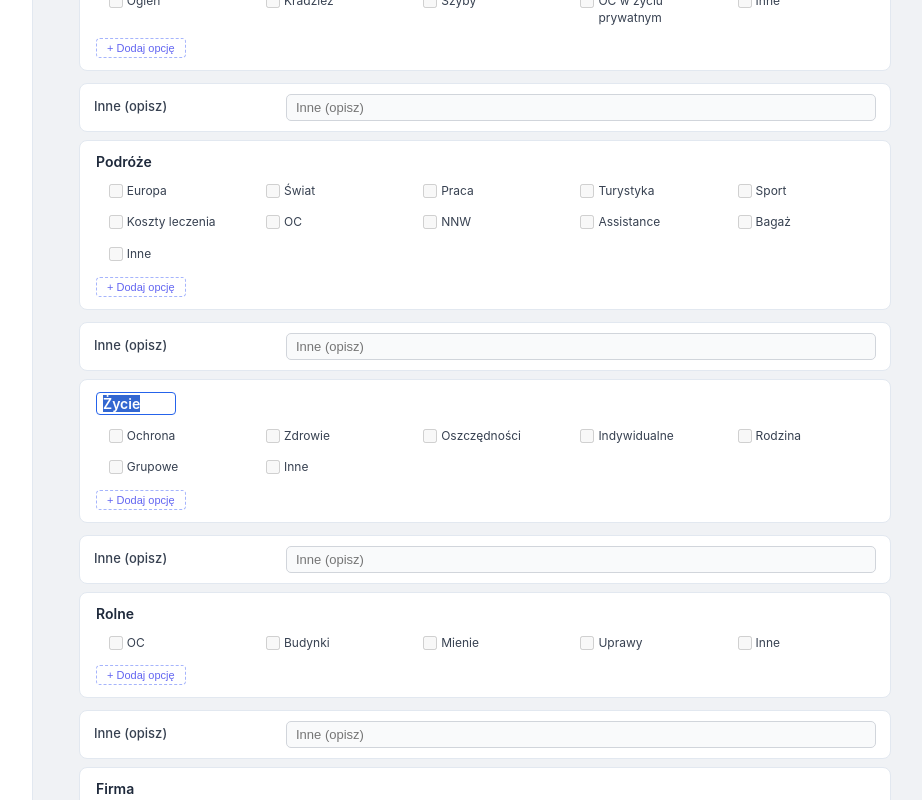
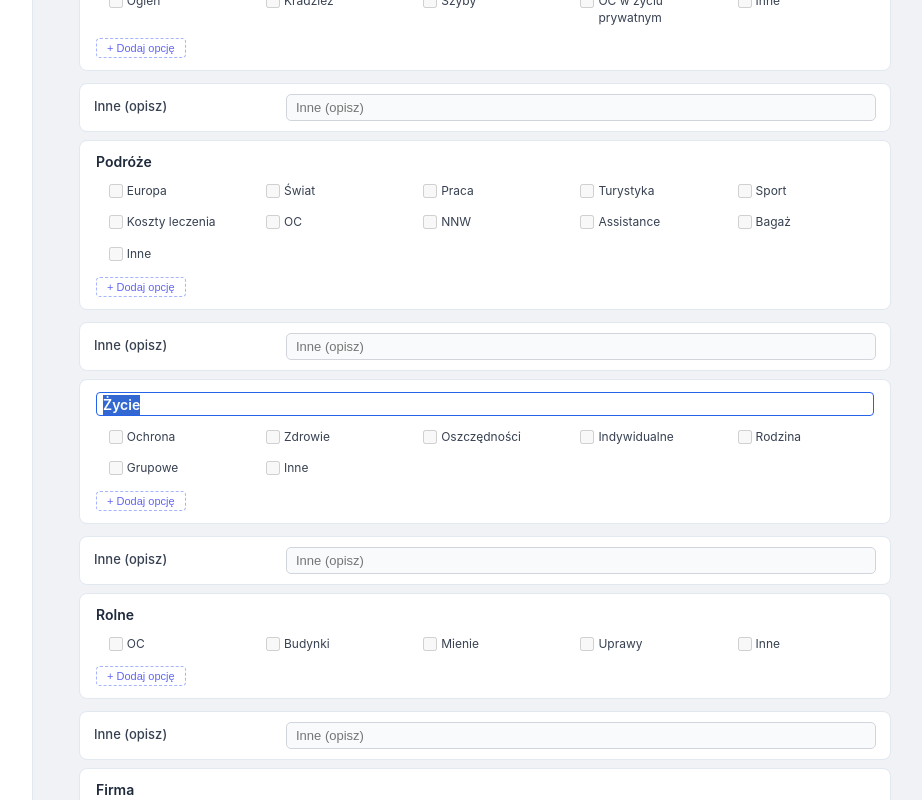
Before and after one commit to Kuba-insly/Personalization, a React (Vite) app: page / in a window 1280 px wide. Both pictures are taken after a click on the element "Kliknij aby edytować". Shown: the part 435-1235 px from the top of the page, without its empty margins (167-1089 px from the left). Built offline with nearby package versions, Linux system fonts and the light colour scheme.

Commit message:
fix: use auto-growing textarea for long labels (heading, section title, boolean, field label)

```diff
--- a/src/assets/styles.css
+++ b/src/assets/styles.css
@@ -532,6 +532,16 @@ body {
   min-width: 80px;
 }
 
+/* Multiline variant — textarea that grows with content */
+.text-editor-input--area {
+  display: block;
+  width: 100%;
+  resize: none;
+  overflow: hidden;
+  line-height: 1.4;
+  min-height: 24px;
+}
+
 /* Orange variant for textarea labels */
 .text-editor--orange { color: #f97316; }
 .text-editor--orange.text-editor-input { color: #f97316; border-color: #f97316; }
--- a/src/components/FieldItem.jsx
+++ b/src/components/FieldItem.jsx
@@ -59,7 +59,7 @@ export default function FieldItem({ field, onUpdateField }) {
   if (type === 'heading') {
     return (
       <div className="field-heading">
-        <TextEditor value={label} onSave={handleLabelSave} />
+        <TextEditor value={label} onSave={handleLabelSave} multiline />
       </div>
     )
   }
@@ -69,7 +69,7 @@ export default function FieldItem({ field, onUpdateField }) {
       <div className="field-boolean">
         <input type="checkbox" disabled />
         <label>
-          <TextEditor value={label} onSave={handleLabelSave} />
+          <TextEditor value={label} onSave={handleLabelSave} multiline />
         </label>
       </div>
     )
@@ -100,7 +100,7 @@ export default function FieldItem({ field, onUpdateField }) {
     return (
       <div className="field-checkbox-group">
         <div className="field-section-title">
-          <TextEditor value={label} onSave={handleLabelSave} />
+          <TextEditor value={label} onSave={handleLabelSave} multiline />
         </div>
         <DndContext
           sensors={optionSensors}
@@ -134,7 +134,7 @@ export default function FieldItem({ field, onUpdateField }) {
     return (
       <div className="field-row">
         <label className="field-label">
-          <TextEditor value={label} onSave={handleLabelSave} />
+          <TextEditor value={label} onSave={handleLabelSave} multiline />
         </label>
         <div className="field-options-inline">
           {field.options.map((opt) => (
@@ -172,7 +172,7 @@ export default function FieldItem({ field, onUpdateField }) {
   return (
     <div className="field-row">
       <label className="field-label">
-        <TextEditor value={label} onSave={handleLabelSave} />
+        <TextEditor value={label} onSave={handleLabelSave} multiline />
       </label>
       <input className="field-input" type="text" disabled placeholder={label} />
     </div>
--- a/src/components/TextEditor.jsx
+++ b/src/components/TextEditor.jsx
@@ -1,23 +1,28 @@
 import { useState, useRef, useEffect } from 'react'
 
-export default function TextEditor({ value, onSave, className = '' }) {
+export default function TextEditor({ value, onSave, className = '', multiline = false }) {
   const [editing, setEditing] = useState(false)
   const [draft, setDraft] = useState(value)
   const inputRef = useRef(null)
 
-  // Resize input to fit its content (scrollWidth trick)
-  function resizeInput(input) {
-    if (!input) return
-    input.style.width = '2px'
-    input.style.width = Math.max(80, Math.min(input.scrollWidth + 2, 700)) + 'px'
+  function resizeInput(el) {
+    if (!el) return
+    el.style.width = '2px'
+    el.style.width = Math.max(80, Math.min(el.scrollWidth + 2, 700)) + 'px'
+  }
+
+  function resizeArea(el) {
+    if (!el) return
+    el.style.height = 'auto'
+    el.style.height = el.scrollHeight + 'px'
   }
 
   useEffect(() => {
-    if (editing && inputRef.current) {
-      resizeInput(inputRef.current)
-      inputRef.current.focus()
-      inputRef.current.select()
-    }
+    if (!editing || !inputRef.current) return
+    if (multiline) resizeArea(inputRef.current)
+    else resizeInput(inputRef.current)
+    inputRef.current.focus()
+    inputRef.current.select()
   }, [editing])
 
   function startEdit(e) {
@@ -39,10 +44,25 @@ export default function TextEditor({ value, onSave, className = '' }) {
 
   function handleChange(e) {
     setDraft(e.target.value)
-    resizeInput(e.target)
+    if (multiline) resizeArea(e.target)
+    else resizeInput(e.target)
   }
 
   if (editing) {
+    if (multiline) {
+      return (
+        <textarea
+          ref={inputRef}
+          className={`text-editor-input text-editor-input--area ${className}`}
+          value={draft}
+          onChange={handleChange}
+          onBlur={commit}
+          onKeyDown={handleKeyDown}
+          onClick={(e) => e.stopPropagation()}
+          rows={1}
+        />
+      )
+    }
     return (
       <input
         ref={inputRef}
```
